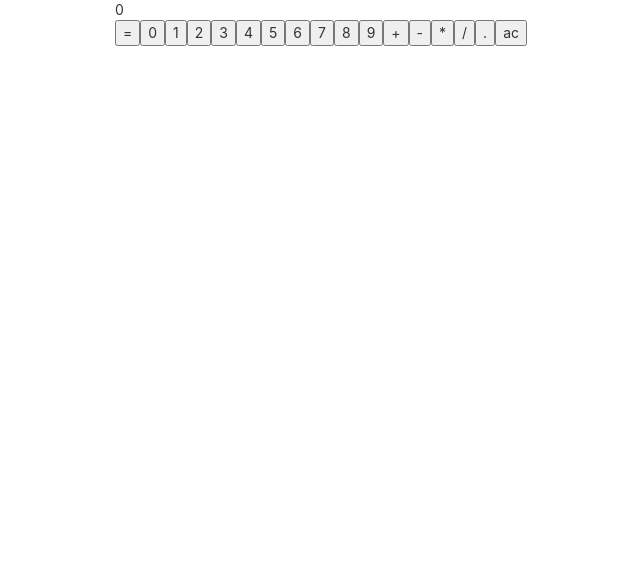
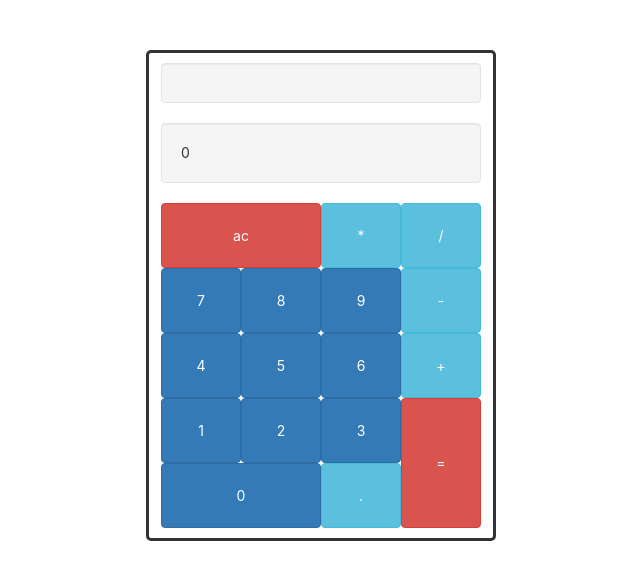
Before and after one commit to chrisarap/react, a React (Create React App) app: page / in a window 1280 px wide. Shown: the top 580 px of the page, without its empty margins (319-959 px from the left). Built offline with nearby package versions, Linux system fonts and the light colour scheme.

Commit message:
second fcc project done

```diff
--- a/src/App.js
+++ b/src/App.js
@@ -4,7 +4,7 @@ import React from 'react';
 // css files
 //import './assets/css/App.css';
 //import './assets/css/Quotes.css';
-//import './assets/css/Calculator2.css';
+import './assets/css/Calculator.css';
 //import './assets/css/Markdown.css';
 //import './assets/css/Sound.css';
 //import './assets/css/Clock.css';
--- a/src/components/Calculator2.js
+++ b/src/components/Calculator2.js
@@ -16,31 +16,22 @@ class Calculator2 extends React.Component{
 	}
 
 	handleNumbers(e){
-		this.setState(state => {
-			// si el valor actual es 0 y el valor de entrada es diferente de 0
-			// elimina el 0 inicial y agrega el número nuevo que es diferente de 0
-			if (state.currentValue == '0' && e.target.value != '0') {
-				console.log('condicion uno');
-				return {
+		if (this.state.currentValue == '0' && e.target.value != '0') {
+			this.setState({
 				currentValue: e.target.value,
 				formula: e.target.value
-				};
-			// elimina el signo al agregar un número
-			} else if(['+','-','/','*'].includes(state.currentValue)) {
-				console.log('condicion dos')
-				return {
+			});
+		} else if (['+','-','/','*'].includes(this.state.currentValue)) {
+			this.setState(state=>({
 				formula: state.formula + e.target.value,
 				currentValue: e.target.value
-				};
-			// si el valor actual es diferente de 0, agrega cualquier número incluyendo el 0
-			} else if(state.currentValue != '0') {
-				console.log('condicion tres');
-				return {
-					currentValue: state.currentValue + e.target.value,
-					formula: state.formula + e.target.value
-				};
+			}));
+		} else if(this.state.currentValue != '0') {
+			this.setState({
+				currentValue: this.state.currentValue + e.target.value,
+				formula: this.state.formula + e.target.value
+			});
 		}
-		});
 	}
 
 	handleDecimal(e){
@@ -78,17 +69,48 @@ class Calculator2 extends React.Component{
 	}
 
 	handleResult(){
-		let res = eval(this.state.formula);
-		console.log(typeof res, res);
+		let signs = this.state.formula.match(/[\W]+/);
+		let signsSize = signs[0].split('');
+		let numbers = this.state.formula.match(/\d+/g);
 
+		// si el grupo de signos es mayor a 1
+		if (signsSize.length > 1) {
+			// si el ultimo signo es negastivo y el penultimo no
+			if (signsSize[signsSize.length - 1] == '-') {
+				let newNum = '-' + numbers[1]
+				console.log('el ultimo signo es negativo');
+				console.log(newNum);
+				console.log(signsSize[signsSize.length - 2] + "  &&& " + signsSize[signsSize.length - 1])
+				let res = eval(newNum + signsSize[signsSize.length - 2] + numbers[0]);
+				console.log(res);
+				this.setState({
+					formula: this.state.formula + '=' + res,
+					currentValue: res
+				});
+			// si el ultimo signo es diferente de negativo
+			} else {
+				console.log(eval(numbers[0] + signsSize[signsSize.length - 1] + numbers[1]));
+				console.log("this is the last sign " + signsSize[signsSize.length - 1]);
+
+				let res = eval(numbers[0] + signsSize[signsSize.length - 1] + numbers[1]);
 				this.setState({
 					formula: this.state.formula + '=' + res,
 					currentValue: res
 				});
 			}
+			// cualquier otra operacion
+		} else {
+			let res = eval(this.state.formula);
+			this.setState({
+				formula: this.state.formula + '=' + res,
+				currentValue: res
+			});
+		}
+	}
 
 	render(){
 		return (
+			<div className="container">
 				<div>
 					<Screen
 						currentValue={this.state.currentValue}
@@ -102,6 +124,7 @@ class Calculator2 extends React.Component{
 						handleSign={this.handleSign}
 					/>
 				</div>
+			</div>
 		);
 	}
 }
@@ -109,27 +132,42 @@ class Calculator2 extends React.Component{
 const Btns = props => {
 	return(
 		<div>
-			<button id='equals'	value='='	onClick={props.handleResult}>=</button>
+			<div>
+				<button className="btn btn-danger x2width" id='clear' value='ac'					onClick={props.handleClear}>ac</button>
+				<button className="btn btn-info" id='multiply'	value='*' 	onClick={props.handleSign}>*</button>
+				<button className="btn btn-info" id='divide'		value='/' 	onClick={props.handleSign}>/</button>
+			</div>
 
-			<button id='zero'	value='0' 	onClick={props.handleNumbers}>0</button>
-			<button id='one' 	value='1' 	onClick={props.handleNumbers}>1</button>
-			<button id='two'	value='2' 	onClick={props.handleNumbers}>2</button>
-			<button id='three'	value='3' 	onClick={props.handleNumbers}>3</button>
-			<button id='four'	value='4' 	onClick={props.handleNumbers}>4</button>
-			<button id='five'	value='5' 	onClick={props.handleNumbers}>5</button>
-			<button id='six'	value='6' 	onClick={props.handleNumbers}>6</button>
-			<button id='seven'	value='7' 	onClick={props.handleNumbers}>7</button>
-			<button id='eight'	value='8' 	onClick={props.handleNumbers}>8</button>
-			<button id='nine'	value='9' 	onClick={props.handleNumbers}>9</button>
+			<div>
+				<button className="btn btn-primary" id='seven'	value='7' 	onClick={props.handleNumbers}>7</button>
+				<button className="btn btn-primary" id='eight'	value='8' 	onClick={props.handleNumbers}>8</button>
+				<button className="btn btn-primary" id='nine'	value='9' 	onClick={props.handleNumbers}>9</button>
+				<button className="btn btn-info" id='subtract'	value='-' 	onClick={props.handleSign}>-</button>
+			</div>
 
-			<button id='add'		value='+' 	onClick={props.handleSign}>+</button>
-			<button id='subtract'	value='-' 	onClick={props.handleSign}>-</button>
-			<button id='multiply'	value='*' 	onClick={props.handleSign}>*</button>
-			<button id='divide'		value='/' 	onClick={props.handleSign}>/</button>
+			<div>
+				<button className="btn btn-primary" id='four'	value='4' 	onClick={props.handleNumbers}>4</button>
+				<button className="btn btn-primary" id='five'	value='5' 	onClick={props.handleNumbers}>5</button>
+				<button className="btn btn-primary" id='six'	value='6' 	onClick={props.handleNumbers}>6</button>
+				<button className="btn btn-info" id='add'		value='+' 	onClick={props.handleSign}>+</button>
+			</div>
 
-			<button id='decimal'	value='.' 	onClick={props.handleDecimal}>.</button>
-
-			<button id='clear'					onClick={props.handleClear}>ac</button>
+			<div className="box">
+				<div>
+					<div>
+						<button className="btn btn-primary" id='one' 	value='1' 	onClick={props.handleNumbers}>1</button>
+						<button className="btn btn-primary" id='two'	value='2' 	onClick={props.handleNumbers}>2</button>
+						<button className="btn btn-primary" id='three'	value='3' 	onClick={props.handleNumbers}>3</button>
+					</div>
+					<div>
+						<button className="btn btn-primary x2width" id='zero'	value='0' 	onClick={props.handleNumbers}>0</button>
+						<button className="btn btn-info" id='decimal'	value='.' 	onClick={props.handleDecimal}>.</button>
+					</div>
+				</div>
+				<div>
+					<button className="btn btn-danger x2height" id='equals'	value='='	onClick={props.handleResult}>=</button>
+				</div>
+			</div>
 		</div>
 	);
 }
@@ -137,8 +175,8 @@ const Btns = props => {
 const Screen = props => {
 	return (
 		<div>
-			<div id='formula'>{props.formula}</div>
-			<div id='display'>{props.currentValue}</div>
+			<div className='well' id='formula'>{props.formula}</div>
+			<div className='well' id='display'>{props.currentValue}</div>
 		</div>
 	);
 }
```
Lines whose indentation alone changed are shown as unchanged.
